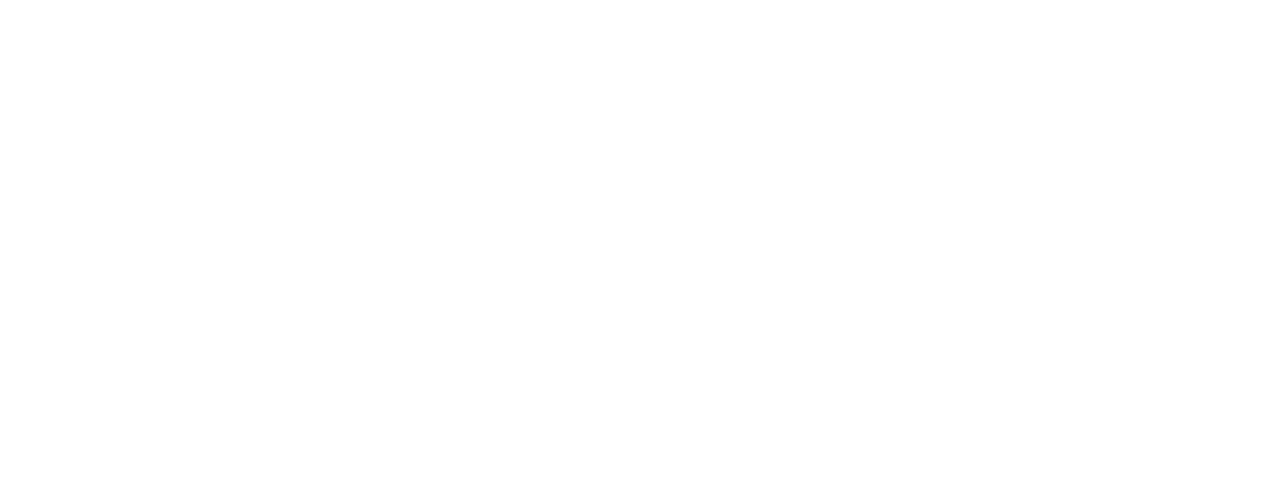
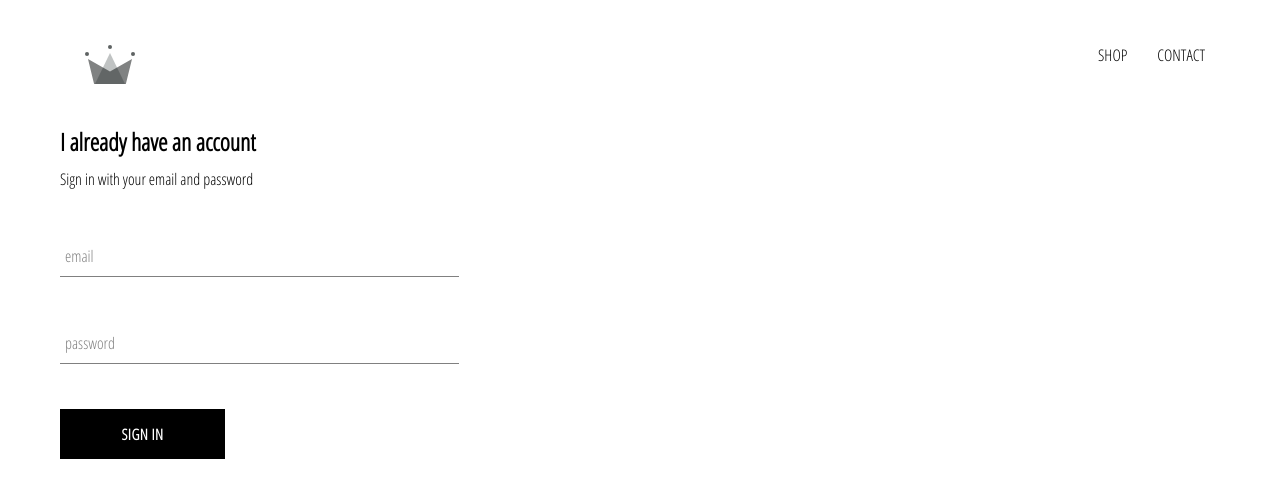
Before and after one commit to CN-90/CRWN-Clothing, a React (Create React App) app: page /signin in a window 1280 px wide. Shown: the top 498 px of the page. Built offline with nearby package versions, Linux system fonts and the light colour scheme.

Commit message:
Added Sign in, header, form-input and custom button components and styling

```diff
--- a/src/App.css
+++ b/src/App.css
@@ -2,3 +2,8 @@
 	font-family: 'Open Sans Condensed', sans-serif;
 	padding: 20px 60px;
 }
+
+a {
+	text-decoration: none;
+	color: black;
+}
--- a/src/App.js
+++ b/src/App.js
@@ -1,5 +1,7 @@
 import React from 'react';
 import { Route, Switch } from 'react-router-dom';
+import Header from './components/header/Header';
+import SignInOut from './components/sign-in-out/Sign-in-out';
 import Homepage from './pages/homepage/Homepage';
 import Shop from './pages/shop/Shop';
 import './App.css';
@@ -7,9 +9,11 @@
 function App() {
 	return (
 		<div>
+			<Header />
 			<Switch>
 				<Route exact path="/" component={Homepage} />
 				<Route exact path="/shop" component={Shop} />
+				<Route exact path="/signin" component={SignInOut} />
 			</Switch>
 		</div>
 	);
--- /dev/null
+++ b/src/components/custom-button/Custom-button.js
@@ -0,0 +1,9 @@
+import React from 'react';
+import './Custom-button.scss';
+
+const CustomButton = ({ children, ...otherProps }) => (
+	<button className="custom-button" {...otherProps}>
+		{children}
+	</button>
+);
+export default CustomButton;
--- /dev/null
+++ b/src/components/custom-button/Custom-button.scss
@@ -0,0 +1,22 @@
+.custom-button {
+	min-width: 165px;
+	width: auto;
+	height: 50px;
+	letter-spacing: 0.5px;
+	line-height: 50px;
+	padding: 0 35px 0 35px;
+	font-size: 15px;
+	background-color: black;
+	color: white;
+	text-transform: uppercase;
+	font-family: 'Open Sans Condensed';
+	font-weight: bolder;
+	border: none;
+	cursor: pointer;
+
+	&:hover {
+		background-color: white;
+		color: black;
+		border: 1px solid black;
+	}
+}
--- /dev/null
+++ b/src/components/form-input/Form-input.js
@@ -0,0 +1,15 @@
+import React from 'react';
+import './Form-input.scss';
+
+const FormInput = ({ handleChange, label, ...otherProps }) => {
+	return (
+		<div className="group">
+			<input className="form-input" onChange={handleChange} {...otherProps} />
+			{label ? (
+				<label className={`${otherProps.value.length ? 'shrink' : ''} form-input-label`}> {label} </label>
+			) : null}
+		</div>
+	);
+};
+
+export default FormInput;
--- /dev/null
+++ b/src/components/form-input/Form-input.scss
@@ -0,0 +1,54 @@
+$sub-color: grey;
+$main-color: black;
+
+@mixin shrinkLabel {
+	top: -14px;
+	font-size: 12px;
+	color: $main-color;
+}
+
+.group {
+	position: relative;
+	margin: 45px 0;
+
+	.form-input {
+		background: none;
+		background-color: white;
+		color: $sub-color;
+		font-size: 18px;
+		padding: 10px 10px 10px 5px;
+		display: block;
+		width: 100%;
+		border: none;
+		border-radius: 0;
+		border-bottom: 1px solid $sub-color;
+		margin: 25px 0;
+
+		&:focus {
+			outline: none;
+		}
+
+		&:focus ~ .form-input-label {
+			@include shrinkLabel();
+		}
+	}
+
+	input[type='password'] {
+		letter-spacing: 0.3em;
+	}
+
+	.form-input-label {
+		color: $sub-color;
+		font-size: 16px;
+		font-weight: normal;
+		position: absolute;
+		pointer-events: none;
+		left: 5px;
+		top: 10px;
+		transition: 300ms ease all;
+
+		&.shrink {
+			@include shrinkLabel();
+		}
+	}
+}
--- /dev/null
+++ b/src/components/header/Header.js
@@ -0,0 +1,22 @@
+import React from 'react';
+import { Link } from 'react-router-dom';
+import { ReactComponent as Logo } from '../../assets/crown.svg';
+import './Header.scss';
+
+const Header = () => (
+	<div className="header">
+		<Link className="logo-container" to="/">
+			<Logo className="logo" />
+		</Link>
+		<div className="options">
+			<Link to="/shop" className="option">
+				SHOP
+			</Link>
+			<Link to="/contact" className="option">
+				CONTACT
+			</Link>
+		</div>
+	</div>
+);
+
+export default Header;
--- /dev/null
+++ b/src/components/header/Header.scss
@@ -0,0 +1,25 @@
+.header {
+	height: 70px;
+	width: 100%;
+	display: flex;
+	justify-content: space-between;
+	margin-bottom: 25px;
+
+	.logo-container {
+		height: 100%;
+		width: 70px;
+		padding: 25px;
+	}
+
+	.options {
+		width: 50%;
+		height: 100%;
+		display: flex;
+		align-items: center;
+		justify-content: flex-end;
+
+		.option {
+			padding: 10px 15px;
+		}
+	}
+}
--- /dev/null
+++ b/src/components/sign-in-out/Sign-in-out.js
@@ -0,0 +1,11 @@
+import React from 'react';
+import SignIn from './../sign-in/Sign-in';
+import './Sign-in-out.scss';
+
+const SignInOut = () => (
+	<div className="sign-in-and-sign-up">
+		<SignIn />
+	</div>
+);
+
+export default SignInOut;
--- /dev/null
+++ b/src/components/sign-in/Sign-in.js
@@ -0,0 +1,61 @@
+import React, { Component } from 'react';
+import FormInput from './../form-input/Form-input';
+import CustomButton from './../custom-button/Custom-button';
+import './Sign-in.scss';
+
+class SignIn extends Component {
+	constructor(props) {
+		super(props);
+		this.state = {
+			email: '',
+			password: ''
+		};
+	}
+
+	handleSubmit = (event) => {
+		event.preventDefault();
+		this.setState({
+			email: '',
+			password: ''
+		});
+	};
+
+	handleChange = (event) => {
+		const { name, value } = event.target;
+		this.setState({
+			[name]: value
+		});
+	};
+
+	render() {
+		return (
+			<div className="sign-in">
+				<h2 className="title">I already have an account</h2>
+				<span>Sign in with your email and password</span>
+
+				<form onSubmit={this.handleSubmit}>
+					<FormInput
+						handleChange={this.handleChange}
+						type="email"
+						name="email"
+						value={this.state.email}
+						label="email"
+						required
+					/>
+					<FormInput
+						handleChange={this.handleChange}
+						type="password"
+						name="password"
+						label="password"
+						value={this.state.password}
+						required
+					/>
+
+					<CustomButton type="submit">Sign In</CustomButton>
+				</form>
+			</div>
+		);
+	}
+}
+
+export default SignIn;
--- /dev/null
+++ b/src/components/sign-in/Sign-in.scss
@@ -0,0 +1,9 @@
+.sign-in {
+	width: 30vw;
+	display: flex;
+	flex-direction: column;
+
+	.title {
+		margin: 10px 0;
+	}
+}
```
Also changed, not shown: src/assets/crown.svg (added), src/components/sign-in-out/Sign-in-out.scss (added).
